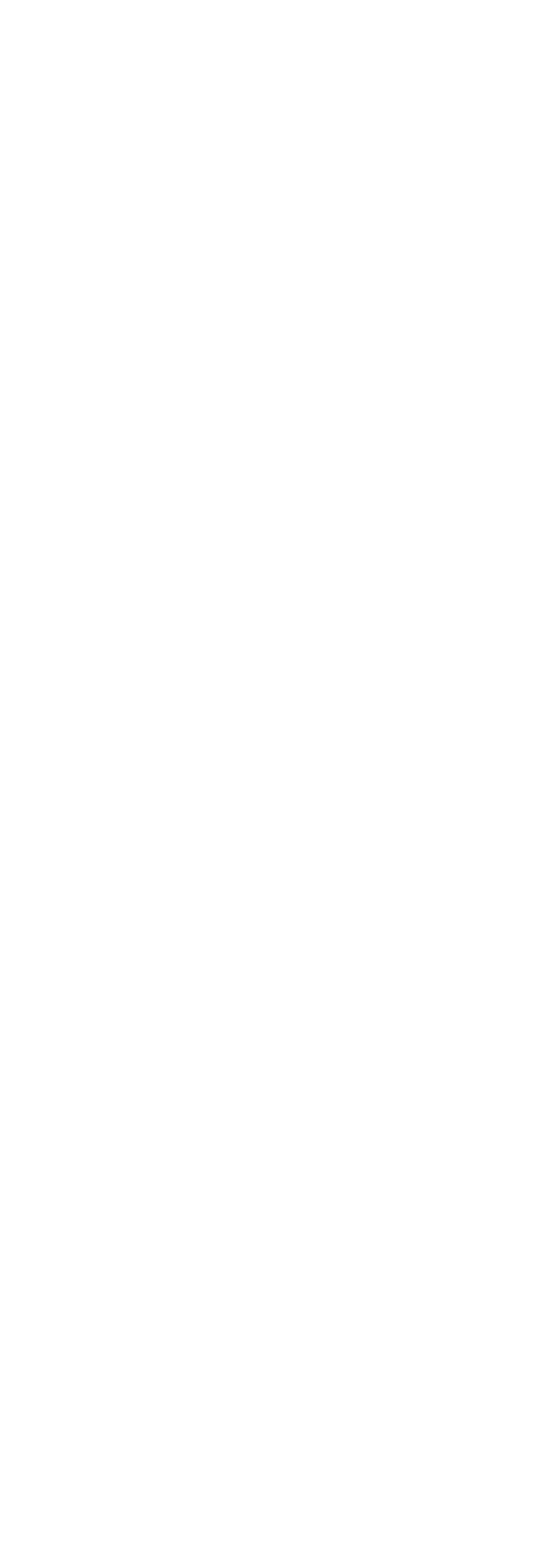
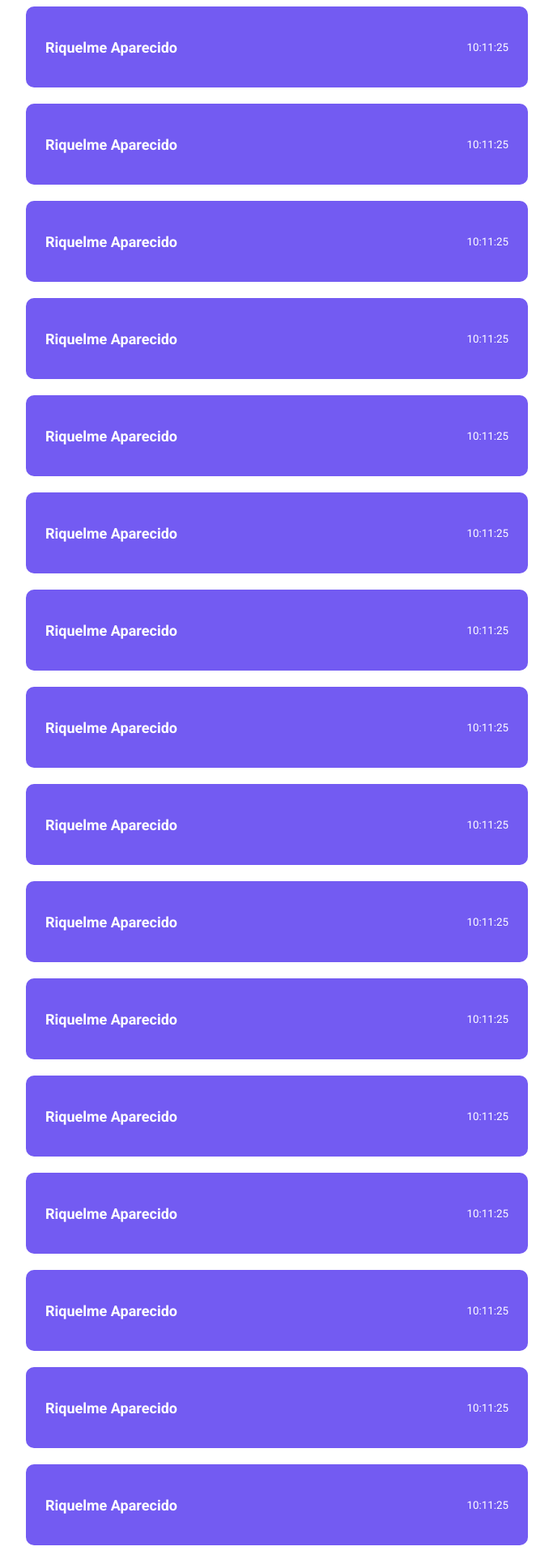
Before and after one commit to RibleBlock/reactapp, a React (Vite) app: page / in a window 1280 px wide. Shown: the part 340-2260 px from the top of the page at 81% size, without its empty margins (298-981 px from the left). Before the commit the page ends 800 px from the top, so only its background shows below. Built offline with nearby package versions, Linux system fonts and the light colour scheme.

Commit message:
Componentes com ReactJS

```diff
--- /dev/null
+++ b/src/components/Card/Card.style.css
@@ -0,0 +1,19 @@
+/* Card */
+.card {
+  width: 50%;
+  height: 100px;
+
+  background-color: #735bf2;
+  color: #fff;
+  border-radius: 10px;
+  margin-top: 20px;
+  padding: 24px;
+
+  display: flex;
+  align-items: center;
+  justify-content: space-between;
+}
+
+.card strong {
+  font-size: 18px;
+}
--- /dev/null
+++ b/src/components/Card/index.jsx
@@ -0,0 +1,10 @@
+import './Card.style.css';
+
+export function Card() {
+  return (
+    <div className='card'>
+      <strong>Riquelme Aparecido</strong>
+      <small>10:11:25</small>
+    </div>
+  );
+}
--- /dev/null
+++ b/src/components/index.js
@@ -0,0 +1 @@
+export { Card } from './Card';
--- a/src/pages/Home/index.jsx
+++ b/src/pages/Home/index.jsx
@@ -1,4 +1,6 @@
 import './Home.style.css';
+
+import { Card } from '../../components';
 
 export function Home() {
   return (
@@ -6,6 +8,46 @@ export function Home() {
         <h1>Lista de presença</h1>
         <input type="text" placeholder="Digite o nome..." />
         <button type="button">Adicionar</button>
+
+        <Card />
+        <Card />
+        <Card />
+        <Card />
+        <Card />
+        <Card />
+        <Card />
+        <Card />
+        <Card />
+        <Card />
+        <Card />
+        <Card />
+        <Card />
+        <Card />
+        <Card />
+        <Card />
+        <Card />
+        <Card />
+        <Card />
+        <Card />
+        <Card />
+        <Card />
+        <Card />
+        <Card />
+        <Card />
+        <Card />
+        <Card />
+        <Card />
+        <Card />
+        <Card />
+        <Card />
+        <Card />
+        <Card />
+        <Card />
+        <Card />
+        <Card />
+        <Card />
+        <Card />
+        <Card />
       </form>
   );
 }
```
